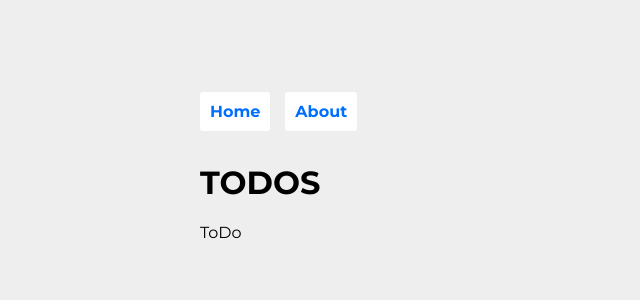
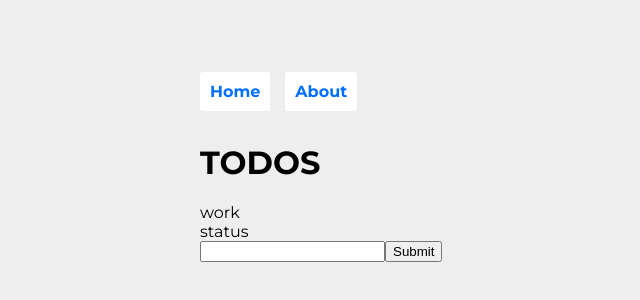
Before and after one commit to sakthivelvthink/learnvue, a Vue app in the folder vuenewapp/: page /#/about in a window 1280 px wide. Shown: the part 238-538 px from the top of the page, without its empty margins (120-760 px from the left). Built offline with nearby package versions, Linux system fonts and the light colour scheme.

Commit message:
Added vue Form And search Bar

```diff
--- a/vuenewapp/src/components/About.vue
+++ b/vuenewapp/src/components/About.vue
@@ -1,16 +1,19 @@
 <template>
     <div class="about">
     <h1>TODOS</h1>
-    <TodosList/>
+    <todos-list/>
+    <todo-form/>
   </div>
 </template>
 
 <script>
 import TodosList from "./TodosList.vue"
+import TodoForm from './TodoForm'
 export default {
   name: 'About',
   components: {
-    TodosList
+    TodosList,
+    TodoForm
   },
  data() {
     return {
--- /dev/null
+++ b/vuenewapp/src/components/ToDo.vue
@@ -0,0 +1,14 @@
+<template>
+  <div>{{todo.title}}
+      </div>
+</template>
+
+<script>
+export default {
+props: ["todo"]
+}
+</script>
+
+<style>
+
+</style>
--- /dev/null
+++ b/vuenewapp/src/components/TodoForm.vue
@@ -0,0 +1,19 @@
+<template>
+  <div>
+    <input type="text" :v-model="newToDoItem"/>
+    <button>Submit</button>
+  </div>
+</template>
+
+<script>
+export default {
+    data(){
+        return {
+            newToDoItem:""
+        }
+    }
+};
+</script>
+
+<style>
+</style>
--- a/vuenewapp/src/components/TodosList.vue
+++ b/vuenewapp/src/components/TodosList.vue
@@ -1,14 +1,21 @@
 <template>
-  <div>ToDo
-      </div>
+  <div>
+    <ToDo v-for="(todo,index) in todos" :key = "index" :todo="todo"/>
+  </div>
 </template>
 
 <script>
+import ToDo from "./ToDo";
 export default {
-
-}
+  components: {
+    ToDo,
+  },
+  computed:{
+      todos() {
+          return this.$store.state.todos
+      }
+  }
+};
 </script>
-
 <style>
-
 </style>
--- a/vuenewapp/src/store.js
+++ b/vuenewapp/src/store.js
@@ -5,7 +5,16 @@ Vue.use(Vuex)
 const createStore = () => {
   return new Vuex.Store({
     state: {
-
+   todos: [
+       {
+           title:"work",
+           completed : false
+       },
+       {
+        title:"status",
+        completed : false
+    }
+   ]
     },
     mutations: {
 
```
